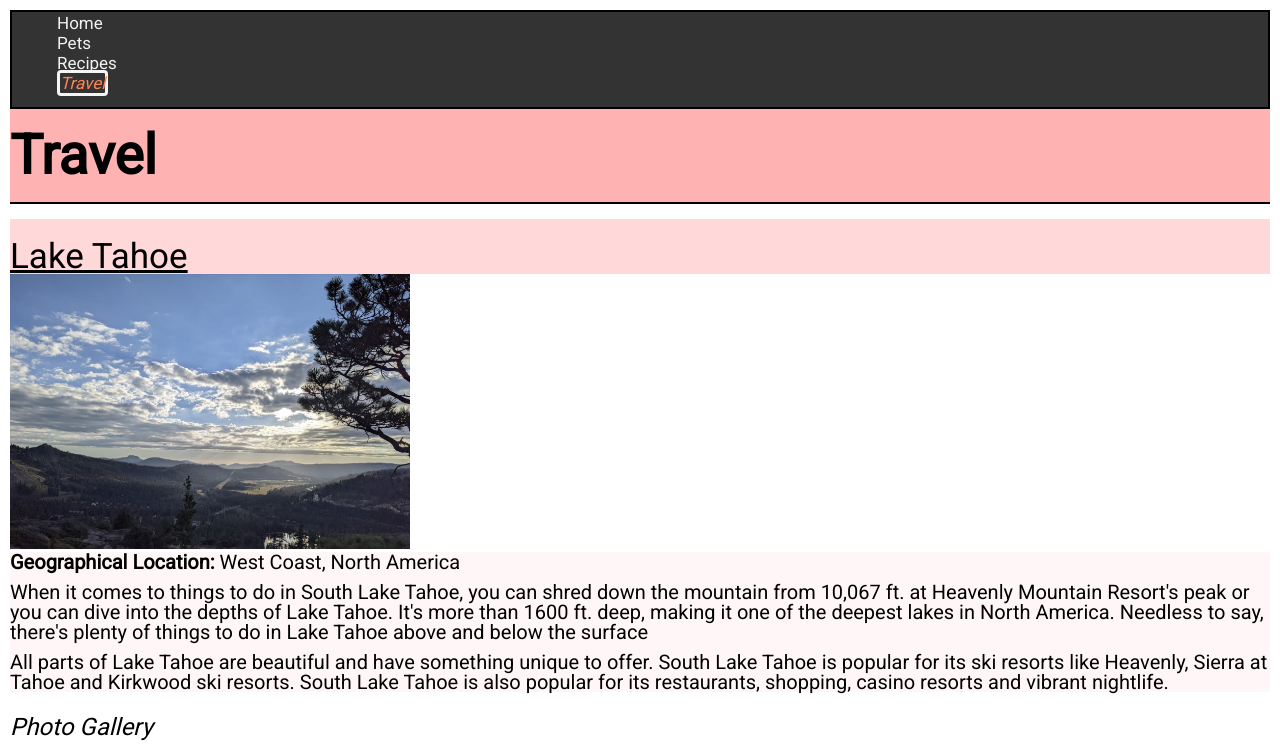
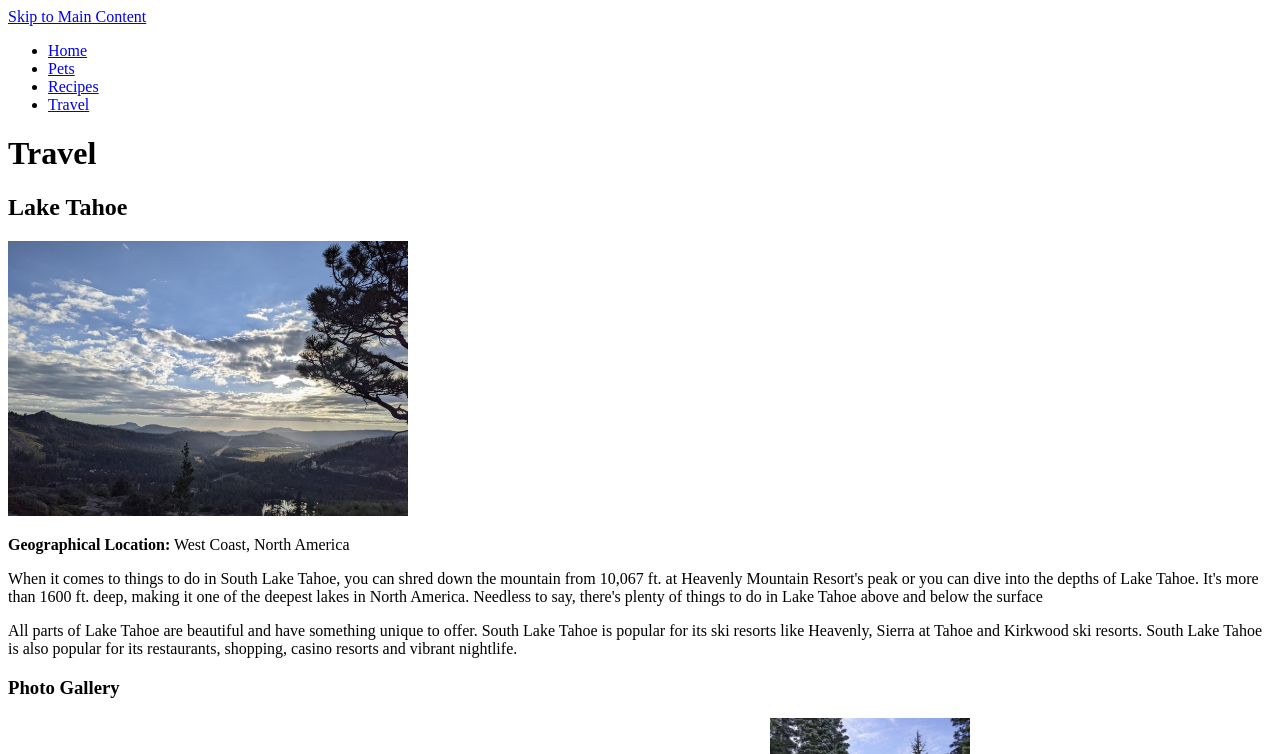
Before and after one commit to philipchurchley/ccp_html_w24, a plain HTML site: page travel.html in a window 1280 px wide. Shown: the top 754 px of the page. Drawn offline with Linux system fonts and the light colour scheme.

Commit message:
undo bad changes

```diff
--- a/css/html5reset.css
+++ /dev/null
@@ -1,48 +0,0 @@
-/* http://meyerweb.com/eric/tools/css/reset/
-   v2.0 | 20110126
-   License: none (public domain)
-*/
-
-html, body, div, span, applet, object, iframe,
-h1, h2, h3, h4, h5, h6, p, blockquote, pre,
-a, abbr, acronym, address, big, cite, code,
-del, dfn, em, img, ins, kbd, q, s, samp,
-small, strike, strong, sub, sup, tt, var,
-b, u, i, center,
-dl, dt, dd, ol, ul, li,
-fieldset, form, label, legend,
-table, caption, tbody, tfoot, thead, tr, th, td,
-article, aside, canvas, details, embed,
-figure, figcaption, footer, header, hgroup,
-menu, nav, output, ruby, section, summary,
-time, mark, audio, video {
-	margin: 0;
-	padding: 0;
-	border: 0;
-	font-size: 100%;
-	font: inherit;
-	vertical-align: baseline;
-}
-/* HTML5 display-role reset for older browsers */
-article, aside, details, figcaption, figure,
-footer, header, hgroup, menu, nav, section {
-	display: block;
-}
-body {
-	line-height: 1;
-}
-ol, ul {
-	list-style: none;
-}
-blockquote, q {
-	quotes: none;
-}
-blockquote:before, blockquote:after,
-q:before, q:after {
-	content: '';
-	content: none;
-}
-table {
-	border-collapse: collapse;
-	border-spacing: 0;
-}
--- a/css/style.css
+++ /dev/null
@@ -1,118 +0,0 @@
-body {
-   font-family: 'Roboto', sans-serif;
-   font-size: 20px;
-   font-weight: 400;
-   margin: 10px;
-}
-
-main {
-   margin-bottom: 5px;
-}
-
-p {
-   margin-bottom: 10px;
-}
-
-div.section {
-   border-top: 2px solid black;
-}
-
-div.textbox {
-   background-color: rgba(255, 0, 0, 0.03);
-}
-
-h1 {
-   font-size: 55px;
-   font-weight: bold;
-   padding: 19px 19px 19px 0px;
-   background-color: rgba(255, 0, 0, 0.3);
-}
-
-h2 {
-   font-size: 35px;
-   font-weight: 590;
-   text-decoration: underline;
-   margin-top: 15px;
-   padding-top: 20px;
-   background-color: rgba(255, 0, 0, 0.15);
-}
-
-h3 {
-   font-size: 24px;
-   font-weight: 590;
-   font-style: italic;
-   padding-top: 13px;
-   padding-bottom: 3px;
-}
-
-b {
-   font-weight: bold;
-}
-
-.grid {
-   display: grid;
-   grid-template-columns: 1fr 1fr;
-   border: 2px double rgba(139, 33, 33, 0.799);
-   margin: 15px 7px;
-}
-
-nav {
-   border: 2px solid black;
-   background-color: #333;
-}
-
-nav a {
-   color: #f2f2f2;
-   text-decoration: none;
-   font-size: 17px;
-}
-
-a.current {
-   border: 3px solid whitesmoke;
-   border-radius: 4px;
-   font-weight: 500;
-   color: rgb(255, 132, 87);
-   font-style: italic;
-}
-
-a:focus {
-   font-weight: 900;
-}
-
-#skip {
-   position: absolute;
-   top: -9999px;
-   left: -9999px;
-   transform: translate(-9999px, -9999px);
-   background-color: rgb(199, 199, 199);
-   color: black;
-}
-
-#skip:focus {
-   position: static;
-   transform: none;
-}
-
-ol,
-ul {
-   margin-left: 45px;
-   margin-bottom: 15px;
-}
-
-ul {
-   list-style-type: circle;
-}
-
-nav ul {
-   list-style-type: none;
-}
-
-ol {
-   list-style-type: decimal;
-}
-
-@media (prefers-reduced-motion) {
-   video {
-      display: none;
-   }
-}
--- a/travel.html
+++ b/travel.html
@@ -4,107 +4,87 @@
 <head>
    <meta charset="UTF-8">
    <meta name="viewport" content="width=device-width, initial-scale=1.0">
-   <link rel="stylesheet" href="css/html5reset.css">
-   <link rel="stylesheet" href="css/style.css">
-   <style>
-      @import url('https://fonts.googleapis.com/css2?family=Roboto&display=swap');
-   </style>
-   <title>Travel</title>
+   <title>Pets</title>
 </head>
 
 <body>
-   <a href="#main-content" id="skip" tabindex="0">Skip to Main Content</a>
+   <a href="#main-content">Skip to Main Content</a>
    <header>
       <nav>
          <ul>
             <li><a href="index.html">Home</a></li>
             <li><a href="pets.html">Pets</a></li>
             <li><a href="recipes.html">Recipes</a></li>
-            <li><a href="travel.html" class="current">Travel</a></li>
+            <li><a href="travel.html">Travel</a></li>
          </ul>
       </nav>
 
    </header>
    <main id="main-content">
       <h1>Travel</h1>
-      <div class="section">
+      <div>
          <h2>Lake Tahoe</h2>
          <img src="images/tahoe1.jpg" width="400" alt="picture of tahoe scenery">
-         <div class="textbox">
          <p><b>Geographical Location:</b> West Coast, North America</p>
 
          <p>When it comes to things to do in South Lake Tahoe, you can shred down the mountain from 10,067 ft. at
-               Heavenly Mountain Resort's peak or you can dive into the depths of Lake Tahoe. It's more than 1600 ft.
-               deep,
-               making it one of the deepest lakes in North America. Needless to say, there's plenty of things to do in
-               Lake
+            Heavenly Mountain Resort's peak or you can dive into the depths of Lake Tahoe. It's more than 1600 ft. deep,
+            making it one of the deepest lakes in North America. Needless to say, there's plenty of things to do in Lake
             Tahoe above and below the surface</p>
          <p>All parts of Lake Tahoe are beautiful and have something unique to offer. South Lake Tahoe is popular for
             its ski resorts like Heavenly, Sierra at Tahoe and Kirkwood ski resorts. South Lake Tahoe is also popular
             for its restaurants, shopping, casino resorts and vibrant nightlife.</p>
-         </div>
+
          <h3>Photo Gallery</h3>
-         <div class="grid">
          <img src="images/tahoe3.jpg" width="250" alt="picture of tahoe lake">
          <img src="images/tahoe2.jpg" width="250" alt="picture of tahoe ski lifts in the summer">
          <img src="images/tahoe4.jpg" width="250" alt="picture of tahoe scenery with people">
          <img src="images/tahoe5.jpg" width="200" alt="picture of tahoe trees">
-         </div>
 
       </div>
-      <div class="section">
+      <div>
          <h2>Philippines</h2>
          <img src="images/ph1.jpg" width="500" alt="picture of the philippines scenery">
-         <div class="textbox">
          <p><b>Geographical Location:</b> Southeast Asia</p>
 
          <p>From Aleah Taboclaon: Discover the treasures of the Philippines from beaches and islands, highlands,
             historical spots, and must-try food and fun activities. Travelers who love swimming would find it hard to
-               leave, as idyllic beach trips, exciting island-hopping adventures, and incredible diving tours are
-               abundant
+            leave, as idyllic beach trips, exciting island-hopping adventures, and incredible diving tours are abundant
             here. The Philippines' beaches are among the best in the world as well, whether it's white sand, black
             volcanic sand, or even pink sand in some places. </p>
-            <p>Aside from its famed island and beach destinations, the country offers other natural wonders and
-               activities
-               too. You can try mountain hiking and trekking adventures with stunning views of a sea of clouds. There
-               are
+         <p>Aside from its famed island and beach destinations, the country offers other natural wonders and activities
+            too. You can try mountain hiking and trekking adventures with stunning views of a sea of clouds. There are
             also waterfalls trips and sightseeing escapades to man-made rice terraces, centuries-old historical
             landmarks, and architecture.</p>
          <p>You can also take your pick from the Philippines' best festivals that showcase the locals' culture and
             experience unique food trips that will get you craving for more Filipino food. </p>
-         </div>
+
          <h3>Photo Gallery</h3>
-         <div class="grid">
          <img src="images/ph2.jpg" width="300" alt="picture of the philippines sunset">
          <img src="images/ph3.jpg" width="200" alt="picture of the philippines beach">
          <img src="images/ph4.jpg" width="200" alt="picture of the philippines city">
          <img src="images/ph5.jpg" width="200" alt="picture of the philippines waterfall">
       </div>
-
-      </div>
-      <div class="section">
+      <div>
          <h2>Niagra Falls</h2>
          <img src="images/niagra1.jpg" width="400" alt="picture of niagra falls in summer">
-         <div class="textbox">
          <p><b>Geographical Location:</b> North America</p>
 
-            <p>Niagara Falls is located on the border between Canada and the United States. Connecting Lake Erie and
-               Lake
+         <p>Niagara Falls is located on the border between Canada and the United States. Connecting Lake Erie and Lake
             Ontario, Niagara Falls has the highest flow rate of any waterfall in North America.</p>
          <p>Niagara Falls draws in thousands of visitors every year, and for good reason. As such, there are numerous
             things that you can see while you visit the falls, and it is very easy to make a full trip out of seeing
             this wonderful sight.
          </p>
+
+         <h3>Photo Gallery</h3>
+         <img src="images/niagra5.jpg" width="200" alt="picture of niagra falls in winter">
+         <img src="images/niagra2.jpg" width="200" alt="picture of niagra falls at night">
+         <img src="images/niagra3.jpg" width="200" alt="picture of niagra falls from the river">
+         <img src="images/niagra4.jpg" width="200" alt="picture of niagra falls at sunset">
       </div>
-         <h3>Photo Gallery</h3>
-         <div class="grid">
-            <img src="images/niagra5.jpg" width="200" alt="picture of niagra falls in winter">
-            <img src="images/niagra2.jpg" width="250" alt="picture of niagra falls at night">
-            <img src="images/niagra3.jpg" width="230" alt="picture of niagra falls from the river">
-            <img src="images/niagra4.jpg" width="250" alt="picture of niagra falls at sunset">
-         </div>
-      </div>
-
+      <div></div>
+      <div></div>
    </main>
 
 </body>
```
Also changed, not shown: index.html (+7 -11 lines), pets.html (+25 -52 lines), recipes.html (+10 -20 lines). Lines whose indentation alone changed are shown as unchanged.
